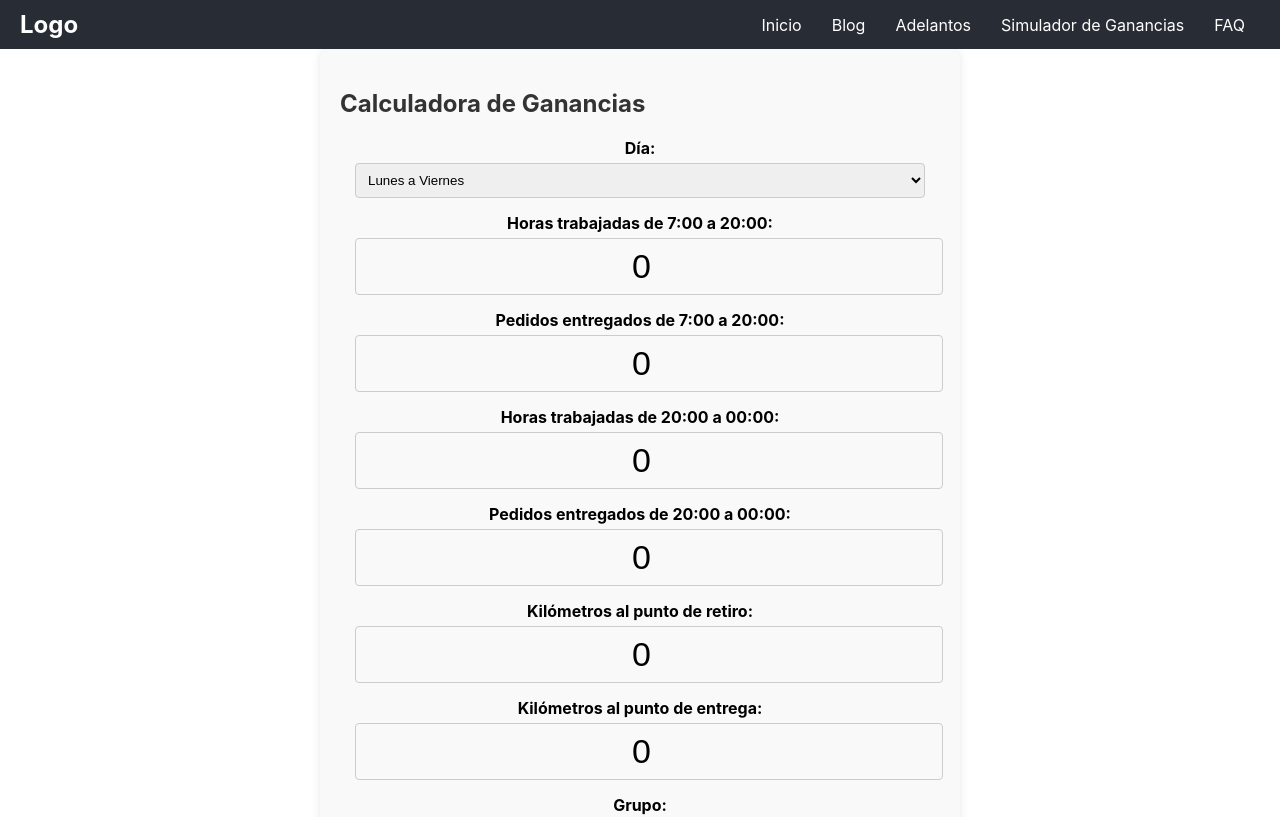
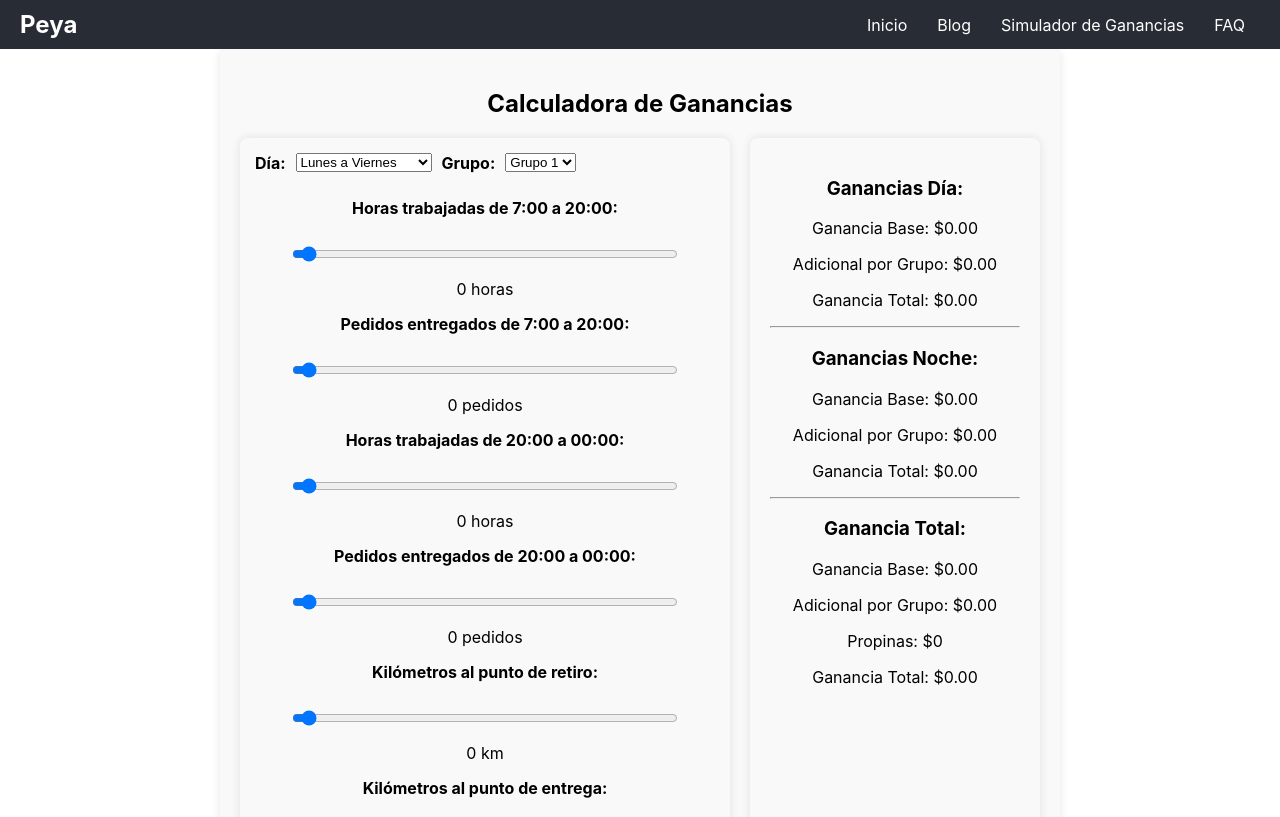
Before and after one commit to jose23bt/Cosas-de-repartidores, a React (Create React App) app: page /Pagos in a window 1280 px wide. Shown: the top 817 px of the page. Built offline with nearby package versions, Linux system fonts and the light colour scheme.

Commit message:
simulador de pagos

```diff
--- a/src/components/Header/Header.js
+++ b/src/components/Header/Header.js
@@ -17,13 +17,13 @@ const Header = () => {
         <header className="header">
             <div className="header-content">
                 <div className="logo">
-                    <h1>Logo</h1> {/* Aquí puedes reemplazar con tu logo */}
+                    <h1>Peya</h1> {/* Aquí puedes reemplazar con tu logo */}
                 </div>
                 <nav className={`nav ${isMenuOpen ? 'nav-open' : ''}`}>
                     <ul>
                         <li><NavLink to="/" exact="true" activeClassName="active" onClick={closeMenu}>Inicio</NavLink></li>
                         <li><NavLink to="/blog" activeClassName="active" onClick={closeMenu}>Blog</NavLink></li>
-                        <li><NavLink to="/loans" activeClassName="active" onClick={closeMenu}>Adelantos</NavLink></li>
+                        {/*<li><NavLink to="/loans" activeClassName="active" onClick={closeMenu}>Adelantos</NavLink></li>*/}
                         <li><NavLink to="/Pagos" activeClassName="active" onClick={closeMenu}>Simulador de Ganancias</NavLink></li>
                         <li><NavLink to="/faq" activeClassName="active" onClick={closeMenu}>FAQ</NavLink></li>
                     </ul>
--- a/src/pages/HomePage.js
+++ b/src/pages/HomePage.js
@@ -3,8 +3,8 @@ import React from 'react';
 function HomePage() {
     return (
         <div>
-            <h1>Bienvenidos al Blog de Repartidores</h1>
-            <p>¡Estamos trabajando para ofrecerte el mejor contenido!</p>
+            <h1>Qlq marico no hay nada aqui todavia</h1>
+            <p>ve de regreso al a pagos porque no hay mas nada :)</p>
         </div>
     );
 }
--- a/src/pages/Pagos/Pagos.css
+++ b/src/pages/Pagos/Pagos.css
@@ -1,54 +1,132 @@
 .calculator-container {
-    max-width: 600px;
+  text-align: center;
+  max-width: 800px;
   margin: auto;
   padding: 20px;
   background-color: #f9f9f9;
-    border-radius: 10px;
   box-shadow: 0 0 10px rgba(0, 0, 0, 0.1);
+  border-radius: 8px;
+}
+
+.calculator-content {
+  display: flex;
+  flex-direction: row;
+  justify-content: space-between;
+  gap: 20px;
+}
+
+.options-container {
+  max-width: 800px;
+  margin: auto;
+  display: flex;
+  flex-direction: column;
+  padding: 0px;
+  background-color: #f9f9f9;
+  box-shadow: 0 0 10px rgba(0, 0, 0, 0.1);
+  border-radius: 8px;
+}
+
+.earnings {
+  min-width: 250px;
+  max-width: 800px;
+  padding: 20px;
+  background-color: #f9f9f9;
+  box-shadow: 0 0 10px rgba(0, 0, 0, 0.1);
+  border-radius: 8px;
 }
 
 .input-group {
-    margin-bottom: 15px;
+  margin-bottom: 10px;
 }
 
 .input-group label {
   display: block;
-    margin-bottom: 5px;
   font-weight: bold;
 }
 
-  .input-group input, .input-group select {
-    width: 100%;
+.input-group input[type="number"],
+.input-group input[type="range"] {
+  width: 80%;
   padding: 8px;
-    border: 1px solid #ccc;
   border-radius: 4px;
+  border: 1px solid #ddd;
 }
 
-  .earnings {
-    margin-top: 20px;
+.input-group input[type="range"] {
+  background: #ddd;
+  height: 4px;
+  border-radius: 4px;
+  margin-top: 5px;
+  outline: none;
 }
 
-  .earnings-section {
+.input-group input[type="range"]::-webkit-slider-thumb {
+  -webkit-appearance: none;
+  width: 20px;
+  height: 20px;
+  background: #007bff;
+  border-radius: 50%;
+  cursor: pointer;
+}
+
+.input-group input[type="range"]::-moz-range-thumb {
+  width: 20px;
+  height: 20px;
+  background: #007bff;
+  border-radius: 50%;
+  cursor: pointer;
+}
+
+.input-group input[type="range"]::-ms-thumb {
+  width: 20px;
+  height: 20px;
+  background: #007bff;
+  border-radius: 50%;
+  cursor: pointer;
+}
+
+.radio-group {
+  display: flex;
+  flex-direction: row;
+  gap: 10px;
+}
+
+.radio-group label {
+  margin-bottom: 0;
+  font-weight: normal;
+}
+
+.horizontal-group {
+  display: flex;
+  flex-direction: row;
+  align-items: center;
+  gap: 10px;
+}
+
+.horizontal-group label,
+.horizontal-group select {
+  margin-bottom: 0;
+}
+
+@media (max-width: 768px) {
+  .calculator-content {
+    flex-direction: column;
+    justify-content: space-between;
+    gap: 20px;
+  }
+
+  .options-container,
+  .earnings {
+    margin-right: 0;
     margin-bottom: 20px;
   }
 
-  .earnings-detail p {
-    margin: 5px 0;
+  .input-group {
+    flex-direction: column;
   }
 
-  hr {
-    border: 1px solid #ddd;
-    margin: 10px 0;
+  .horizontal-group {
+    flex-direction: column;
+    gap: 10px;
   }
-
-  .total-earnings {
-    margin-top: 20px;
 }
-
-  h2, h3 {
-    color: #333;
-  }
-
-  h3 {
-    margin: 10px 0;
-  }
--- a/src/pages/Pagos/Pagos.js
+++ b/src/pages/Pagos/Pagos.js
@@ -107,11 +107,15 @@ const EarningsCalculator = () => {
     }
   };
 
+  const handleRangeChange = (setter, value) => {
+    setter(value);
+  };
+
   const generateTips = () => {
     const totalDeliveries = parseInt(deliveriesDay) + parseInt(deliveriesNight);
     let totalTips = 0;
     for (let i = 0; i < totalDeliveries; i++) {
-      const tip = Math.floor(Math.random() * 1000) + 20; // Genera propinas entre 50 y 1500
+      const tip = Math.floor(Math.random() * 200) + 20; // Genera propinas entre 50 y 1500
       totalTips += tip;
     }
     setTips(totalTips);
@@ -127,38 +131,14 @@ const EarningsCalculator = () => {
   return (
     <div className="calculator-container">
       <h2>Calculadora de Ganancias</h2>
-      <div className="input-group">
+      <div className="calculator-content">
+        <div className="options-container card">
+          <div className="input-group horizontal-group">
             <label>Día:</label>
             <select value={dayType} onChange={e => setDayType(e.target.value)}>
               <option value="weekday">Lunes a Viernes</option>
               <option value="weekend">Sábado y Domingo</option>
             </select>
-      </div>
-      <div className="input-group">
-        <label>Horas trabajadas de 7:00 a 20:00:</label>
-        <input type="number" value={hoursDay} onChange={e => handleHoursChange(setHoursDay, e.target.value, hoursNight)} />
-      </div>
-      <div className="input-group">
-        <label>Pedidos entregados de 7:00 a 20:00:</label>
-        <input type="number" value={deliveriesDay} onChange={e => setDeliveriesDay(e.target.value)} />
-      </div>
-      <div className="input-group">
-        <label>Horas trabajadas de 20:00 a 00:00:</label>
-        <input type="number" value={hoursNight} onChange={e => handleHoursChange(setHoursNight, e.target.value, hoursDay)} />
-      </div>
-      <div className="input-group">
-        <label>Pedidos entregados de 20:00 a 00:00:</label>
-        <input type="number" value={deliveriesNight} onChange={e => setDeliveriesNight(e.target.value)} />
-      </div>
-      <div className="input-group">
-        <label>Kilómetros al punto de retiro:</label>
-        <input type="number" value={kmToPickup} onChange={e => setKmToPickup(e.target.value)} />
-      </div>
-      <div className="input-group">
-        <label>Kilómetros al punto de entrega:</label>
-        <input type="number" value={kmToDelivery} onChange={e => setKmToDelivery(e.target.value)} />
-      </div>
-      <div className="input-group">
             <label>Grupo:</label>
             <select value={group} onChange={e => setGroup(e.target.value)}>
               <option value={1}>Grupo 1</option>
@@ -168,9 +148,82 @@ const EarningsCalculator = () => {
             </select>
           </div>
           <div className="input-group">
+            <label>Horas trabajadas de 7:00 a 20:00:</label>
+            <input
+              type="range"
+              min="0"
+              max="12"
+              step="1"
+              value={hoursDay}
+              onChange={e => handleHoursChange(setHoursDay, e.target.value, hoursNight)}
+            />
+          </div>
+            <span>{hoursDay} horas</span>
+          <div className="input-group">
+            <label>Pedidos entregados de 7:00 a 20:00:</label>
+            <input
+              type="range"
+              min="0"
+              max="50"
+              step="1"
+              value={deliveriesDay}
+              onChange={e => handleRangeChange(setDeliveriesDay, e.target.value)}
+            />
+          </div>
+            <span>{deliveriesDay} pedidos</span>
+          <div className="input-group">
+            <label>Horas trabajadas de 20:00 a 00:00:</label>
+            <input
+              type="range"
+              min="0"
+              max="4"
+              step="1"
+              value={hoursNight}
+              onChange={e => handleHoursChange(setHoursNight, e.target.value, hoursDay)}
+            />
+          </div>
+            <span>{hoursNight} horas</span>
+          <div className="input-group">
+            <label>Pedidos entregados de 20:00 a 00:00:</label>
+            <input
+              type="range"
+              min="0"
+              max="50"
+              step="1"
+              value={deliveriesNight}
+              onChange={e => handleRangeChange(setDeliveriesNight, e.target.value)}
+            />
+          </div>
+            <span>{deliveriesNight} pedidos</span>
+          <div className="input-group">
+            <label>Kilómetros al punto de retiro:</label>
+            <input
+              type="range"
+              min="0"
+              max="60"
+              step="0.1"
+              value={kmToPickup}
+              onChange={e => handleRangeChange(setKmToPickup, e.target.value)}
+            />
+          </div>
+            <span>{kmToPickup} km</span>
+          <div className="input-group">
+            <label>Kilómetros al punto de entrega:</label>
+            <input
+              type="range"
+              min="0"
+              max="60"
+              step="0.1"
+              value={kmToDelivery}
+              onChange={e => handleRangeChange(setKmToDelivery, e.target.value)}
+            />
+          </div>
+            <span>{kmToDelivery} km</span>
+          <div className="input-group">
             <label>Simular Propinas:</label>
             <input type="checkbox" checked={simulateTips} onChange={e => setSimulateTips(e.target.checked)} />
             {simulateTips && <button onClick={generateTips}>Generar Propinas</button>}
+          </div>
         </div>
         <div className="earnings">
         <div className="earnings-section">
@@ -198,6 +251,7 @@ const EarningsCalculator = () => {
         </div>
       </div>
       </div>
+    </div>
   );
 };
 
```
Lines whose indentation alone changed are shown as unchanged.
